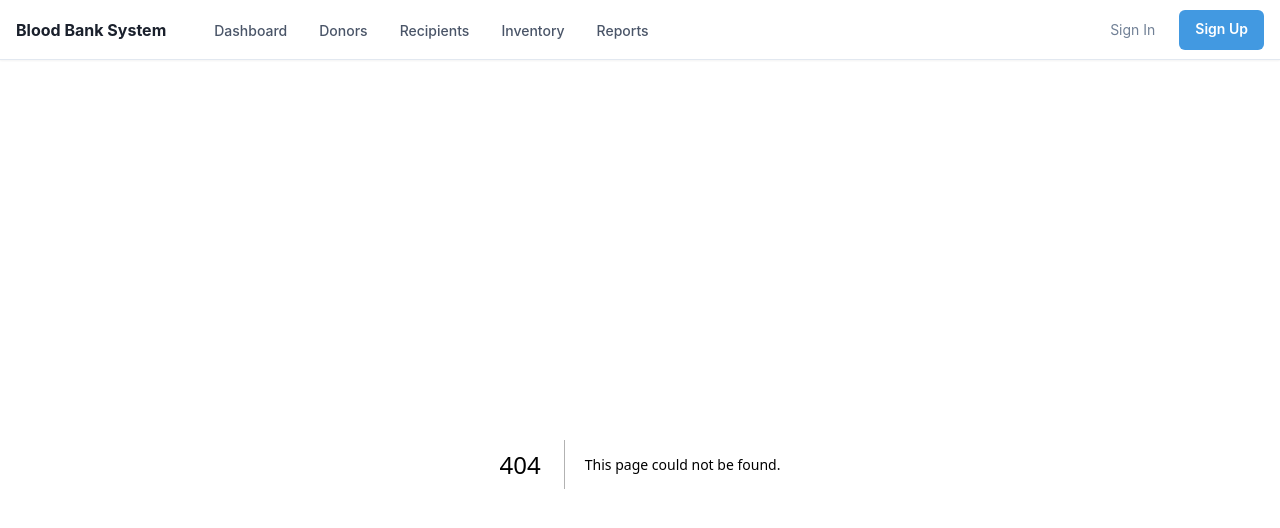
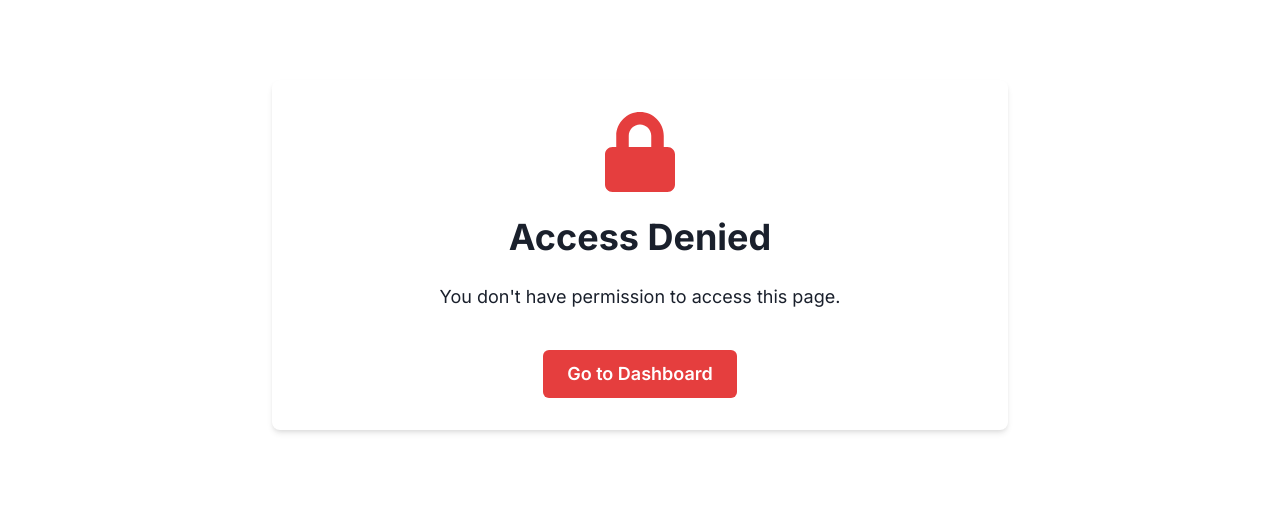
Before and after one commit to mvonombogho/mwm-blood-bank-project, a Next.js app: page /403 in a window 1280 px wide. Before the commit this address had no page. Shown: the top 528 px of the page. Built offline with nearby package versions, Linux system fonts and the light colour scheme; no server answers.

Commit message:
Add error pages and setup application theme

```diff
--- /dev/null
+++ b/pages/403.js
@@ -0,0 +1,56 @@
+import {
+  Box,
+  Button,
+  Heading,
+  Text,
+  VStack,
+  useColorModeValue,
+  Container,
+  Icon
+} from '@chakra-ui/react';
+import { FaLock } from 'react-icons/fa';
+import NextLink from 'next/link';
+import { useSession } from 'next-auth/react';
+
+export default function AccessDeniedPage() {
+  const { data: session } = useSession();
+
+  return (
+    <Container maxW="container.md" py={20}>
+      <Box
+        p={8}
+        bg={useColorModeValue('white', 'gray.800')}
+        shadow="md"
+        borderRadius="lg"
+        textAlign="center"
+      >
+        <VStack spacing={6}>
+          <Icon as={FaLock} boxSize={20} color="red.500" />
+
+          <Heading as="h1" size="xl">
+            Access Denied
+          </Heading>
+
+          <Text fontSize="lg">
+            You don't have permission to access this page.
+          </Text>
+
+          {session && (
+            <Text color="gray.500">
+              Your current role is <strong>{session.user.role}</strong>, which doesn't have
+              sufficient privileges for this resource.
+            </Text>
+          )}
+
+          <Box pt={4}>
+            <NextLink href="/" passHref>
+              <Button as="a" colorScheme="red" size="lg">
+                Go to Dashboard
+              </Button>
+            </NextLink>
+          </Box>
+        </VStack>
+      </Box>
+    </Container>
+  );
+}
--- a/pages/_app.js
+++ b/pages/_app.js
@@ -1,14 +1,21 @@
-import { ChakraProvider, Box, Flex } from '@chakra-ui/react';
-import Navbar from '@/components/layout/Navbar';
+import { ChakraProvider } from '@chakra-ui/react';
+import { SessionProvider } from 'next-auth/react';
+import Head from 'next/head';
+import theme from '../styles/theme';
+import '../styles/globals.css';
 
-function MyApp({ Component, pageProps }) {
+function MyApp({ Component, pageProps: { session, ...pageProps } }) {
   return (
-    <ChakraProvider>
-      <Navbar />
-      <Box as="main" pt="16">
+    <SessionProvider session={session}>
+      <ChakraProvider theme={theme}>
+        <Head>
+          <title>Blood Bank Management System</title>
+          <meta name="description" content="A comprehensive blood bank management system" />
+          <link rel="icon" href="/favicon.ico" />
+        </Head>
         <Component {...pageProps} />
-      </Box>
-    </ChakraProvider>
+      </ChakraProvider>
+    </SessionProvider>
   );
 }
 
--- /dev/null
+++ b/styles/globals.css
@@ -0,0 +1,37 @@
+/* Import Google Fonts */
+@import url('https://fonts.googleapis.com/css2?family=Inter:wght@300;400;500;600;700&display=swap');
+
+* {
+  box-sizing: border-box;
+}
+
+html,
+body {
+  padding: 0;
+  margin: 0;
+  height: 100%;
+}
+
+a {
+  color: inherit;
+  text-decoration: none;
+}
+
+/* Custom scrollbar styles */
+::-webkit-scrollbar {
+  width: 8px;
+  height: 8px;
+}
+
+::-webkit-scrollbar-track {
+  background: #f5f5f5;
+}
+
+::-webkit-scrollbar-thumb {
+  background: #d1d1d1;
+  border-radius: 4px;
+}
+
+::-webkit-scrollbar-thumb:hover {
+  background: #a3a3a3;
+}
--- /dev/null
+++ b/styles/theme.js
@@ -0,0 +1,46 @@
+import { extendTheme } from '@chakra-ui/react';
+
+const theme = extendTheme({
+  colors: {
+    red: {
+      50: '#fff5f5',
+      100: '#fed7d7',
+      200: '#feb2b2',
+      300: '#fc8181',
+      400: '#f56565',
+      500: '#e53e3e',
+      600: '#c53030',
+      700: '#9b2c2c',
+      800: '#822727',
+      900: '#63171b',
+    },
+  },
+  fonts: {
+    heading: "'Inter', sans-serif",
+    body: "'Inter', sans-serif",
+  },
+  components: {
+    Button: {
+      baseStyle: {
+        fontWeight: 'semibold',
+        borderRadius: 'md',
+      },
+      sizes: {
+        xl: {
+          h: '56px',
+          fontSize: 'lg',
+          px: '32px',
+        },
+      },
+    },
+    Card: {
+      baseStyle: {
+        p: '20px',
+        borderRadius: 'lg',
+        boxShadow: 'md',
+      },
+    },
+  },
+});
+
+export default theme;
```
Also changed, not shown: pages/404.js (added, +46 -0 lines).
